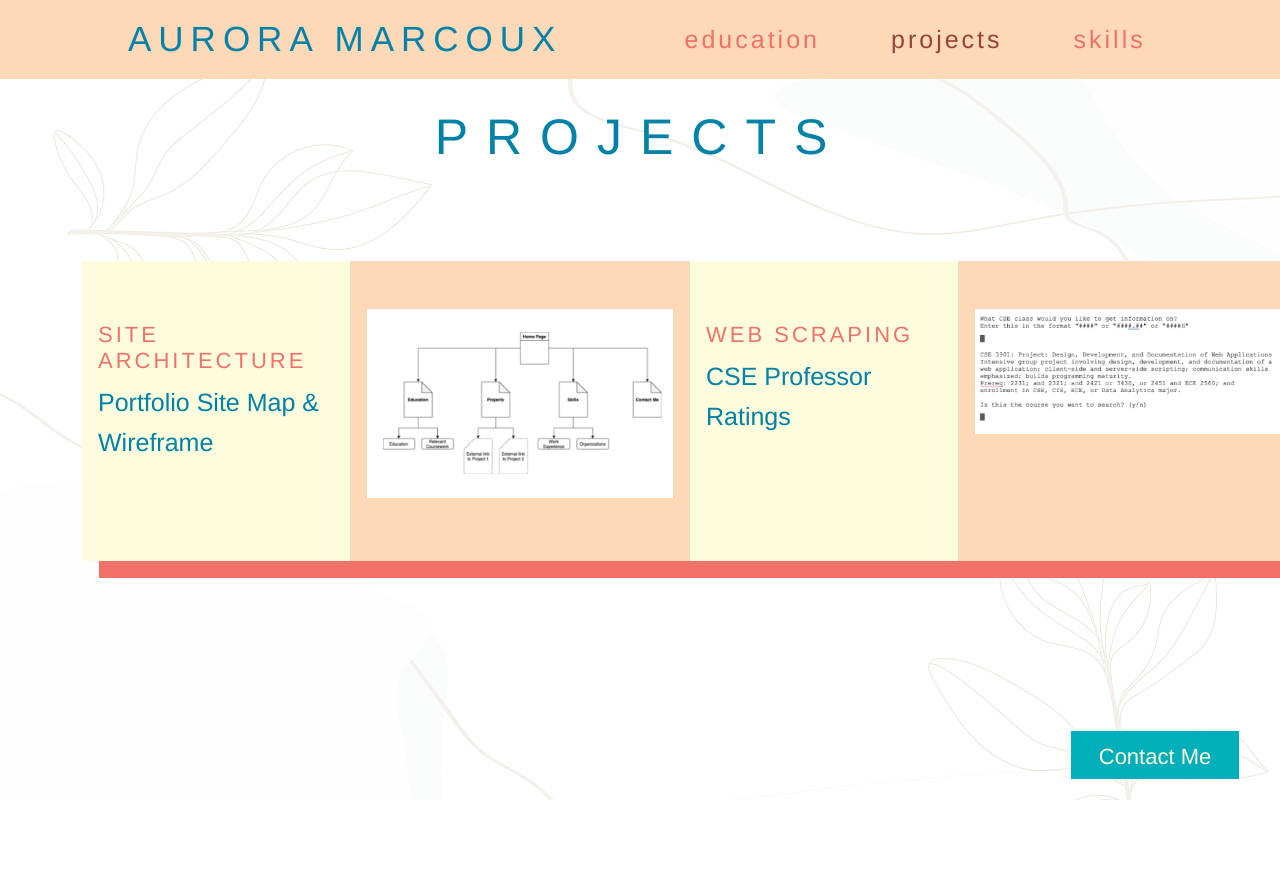
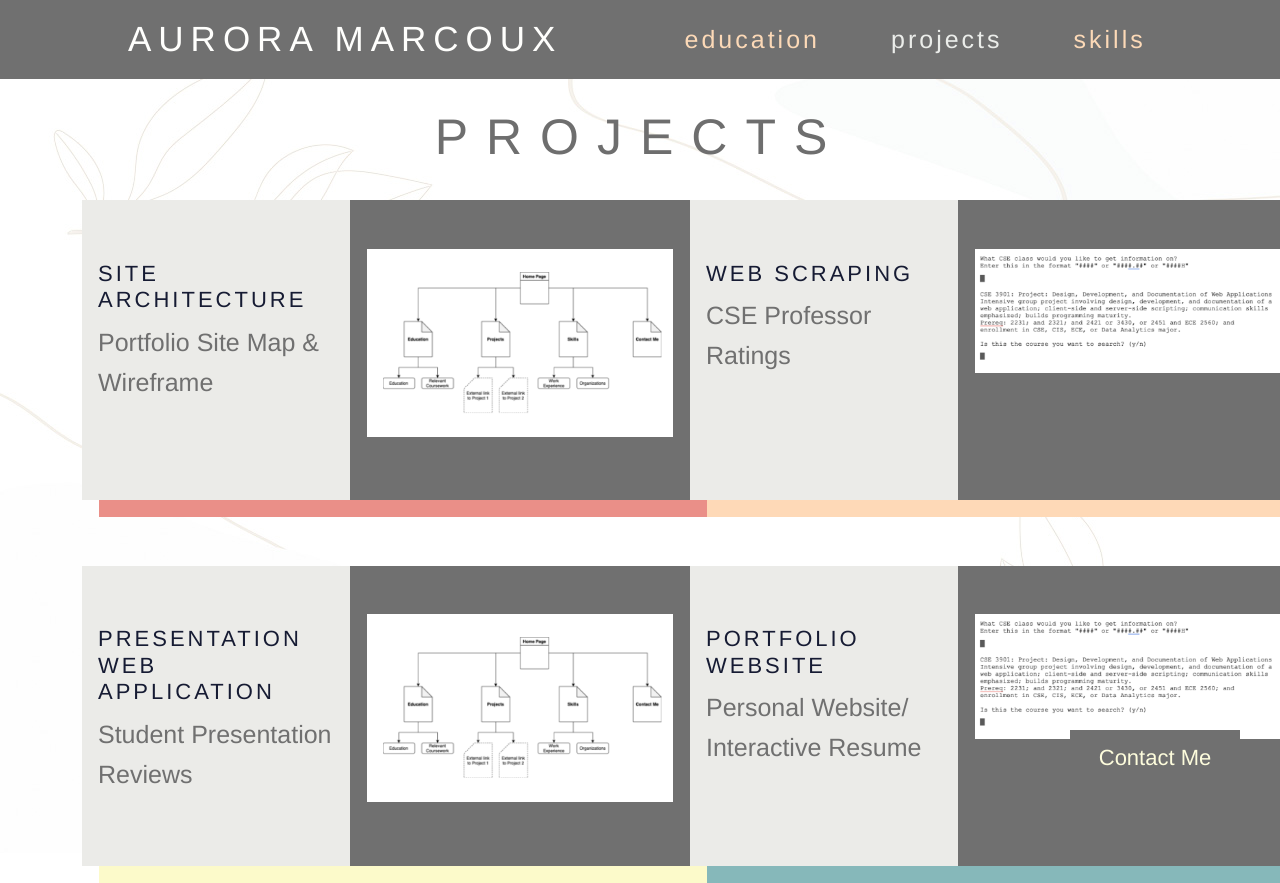
Before and after one commit to auroramarcoux/site, a plain HTML site: page projects.html in a window 1280 px wide. Shown: the top 883 px of the page. Before the commit the page ends 800 px from the top, so only its background shows below. Drawn offline with nearby package versions, Linux system fonts and the light colour scheme.

Commit message:
updated color scheme; sandbox mixed with neutral professional

```diff
--- a/projects.html
+++ b/projects.html
@@ -10,9 +10,6 @@
     <!-- Bootstrap JS -->
     <script src="https://cdn.jsdelivr.net/npm/bootstrap@5.0.2/dist/js/bootstrap.bundle.min.js" integrity="sha384-MrcW6ZMFYlzcLA8Nl+NtUVF0sA7MsXsP1UyJoMp4YLEuNSfAP+JcXn/tWtIaxVXM" crossorigin="anonymous"></script>
     <title>Aurora Marcoux</title>
-    <style>
-        body{background-color: white; background-image: url(images/minimalist.JPG); background-attachment: fixed; background-repeat: no-repeat; background-size: cover;}
-    </style>
 </head>
 <body>
     <nav class="navbar fixed-top navbar-expand-lg navbar-light bg-light justify-content-between">
@@ -30,9 +27,9 @@
     </nav>
     <div class="heading no-grid">PROJECTS</div>
     <div class="container" id="projects">
-        <div class="row-cols-12">
+        <div class="row-cols-6 proj-1">
             <div class="col-md-6 first" >
-                <div class="card project" style="width: 38rem;">
+                <div class="card project pink" style="width: 38rem;">
                     <div class="card-body pj">
                       <h5 class="card-title proj-title">SITE ARCHITECTURE</h5>
                       <p class="card-text proj-text">Portfolio
@@ -45,7 +42,7 @@
                 </div>
             </div>
             <div class="col-md-6 second">
-                <div class="card project" style="width: 38rem;">
+                <div class="card project orange" style="width: 38rem;">
                     <div class="card-body pj">
                       <h5 class="card-title proj-title">WEB
                         SCRAPING</h5>
@@ -60,6 +57,40 @@
                 </div>
             </div>
         </div>
+        <div class="row-cols-6 proj-2">
+            <div class="col-md-6 first" >
+                <div class="card project yellow" style="width: 38rem;">
+                    <div class="card-body pj">
+                      <h5 class="card-title proj-title">PRESENTATION
+                        WEB
+                        APPLICATION</h5>
+                      <p class="card-text proj-text">Student
+                        Presentation
+                        Reviews</p>
+                      <!-- <a href="#" class="btn btn-primary gh-btn">Go somewhere</a> -->
+                    </div>
+                    <div class="proj-img">
+                        <img class="card-img-top" src="images/site-map.png" alt="Site map">
+                    </div>
+                </div>
+            </div>
+            <div class="col-md-6 second">
+                <div class="card project blue" style="width: 38rem;">
+                    <div class="card-body pj">
+                      <h5 class="card-title proj-title">PORTFOLIO
+                        WEBSITE</h5>
+                      <p class="card-text proj-text">Personal
+                        Website/
+                        Interactive
+                        Resume</p>
+                      <!-- <a href="#" class="btn btn-primary gh-btn">Go somewhere</a> -->
+                    </div>
+                    <div class="proj-img">
+                        <img class="card-img-top" src="images/scraping.png" alt="Web scraping code snippet">
+                    </div>
+                </div>
+            </div>
+        </div>
     </div>
     <a href="contact.html" role="button" class="btn btn-light btn-lg custom" id="contact">Contact Me</a>
 </body>
--- a/site.css
+++ b/site.css
@@ -1,5 +1,9 @@
 body {
     background-color: white;
+    background-image: url(images/minimalist.JPG);
+    background-attachment: fixed;
+    background-repeat: no-repeat;
+    background-size: cover;
 }
 
 .container#home{
@@ -8,18 +12,31 @@ body {
 }
 
 .description {
-    color: #f07167;
+    color: #707070;
     text-align: center;
-    font-size: 23px;
+    font-size: 27px;
+    font-weight: bold;
     grid-row: 2/3;
     font-family: "HelveticaNeue", "Helvetica Neue";
     margin-right: 12px;
 }
 
+.stud {
+    color: #86B8BA;
+}
+
+.dev {
+    color: #EA8F88;
+}
+
+.des {
+    color: #DEBD9D;
+}
+
 .title {
-    color: #0081a7;
+    color: #707070;
     text-align: center;
-    font-size: 70px;
+    font-size: 80px;
     grid-row: 3/4;
     font-family: "HelveticaNeue-CondensedBold", "Helvetica Neue";
     letter-spacing: 18px;
@@ -39,7 +56,8 @@ body {
     width: 170px;
     font-size: 22px;
     background-color: white;
-    color: #f07167;
+    border: 2px solid #707070;
+    color: #707070;
     font-family: "HelveticaNeue-Thin", "Helvetica Neue";
     vertical-align: middle;
     padding-top: 22px;
@@ -85,11 +103,11 @@ body {
 }
 
 .nav-item {
-    color: #f07167!important;
+    color: #FCD9B7!important;
 }
 
 .navbar-light .navbar-nav .nav-link.active {
-    color: #98423c!important;
+    color: #ebedea!important;
 }
 
 .navbar-expand-lg {
@@ -101,16 +119,16 @@ body {
     font-size: 35px;
     font-family: "HelveticaNeue-Light", "Helvetica Neue";
     letter-spacing: 7px;
-    color: #0081a7!important;
+    color: #FFFFFD!important;
 }
 
 .bg-light {
-    background-color: #fed9b7!important;
+    background-color: #707070!important;
 }
 
 .heading {
     text-align: center;
-    color: #0081a7;
+    color: #6E6E6E;
     font-size: 50px;
     font-family: "HelveticaNeue-CondensedBold", "Helvetica Neue";
     letter-spacing: 18px;
@@ -157,34 +175,55 @@ body {
 .card-text {
     line-height: 40px;
     font-size: 18px;
-    color: #0081a7;
+    color: #707070;
     font-family: "HelveticaNeue-Light", "Helvetica Neue";
 }
 
 .card-title {
     font-size: 25px;
-    color:#F07167;
+    color:#161B33;
     letter-spacing: 3px;
     font-family: "HelveticaNeue-Light", "Helvetica Neue";
 }
 
 .card-subtitle {
-    font-size: 20px;
-    font-weight: bold;
+    font-size: 22px;
     font-family: "HelveticaNeue-Light", "Helvetica Neue";
 }
 
 .text-muted {
-    color:#f07167!important;
+    color: #86B8BA!important;
 }
 
 .card {
-    background-color: #FDFCDC;
+    background-color: #EBEBE8;
+    border: none;
+    border-radius: 0;
+}
+
+.class {
+    font-size: 20px;
+}
+
+.pink {
+    box-shadow: 17px 17px #EA8F88;
+}
+
+.orange {
+    box-shadow: 17px 17px #FED9B7;
+}
+
+.yellow {
+    box-shadow: 17px 17px #FCFACA;
+}
+
+.blue {
+    box-shadow: 17px 17px #86B8BA;
 }
 
 .list-group-item {
     background-color: #E3E3E2;
-    color:#F07167;
+    color:#161B33;
     letter-spacing: 3px;
     font-family: "HelveticaNeue-Light", "Helvetica Neue";
     font-size: 20px;
@@ -194,7 +233,7 @@ body {
     position: fixed;
     bottom: 20px;
     right: 30px;
-    background-color: #00AFB9;
+    background-color: #707070;
     color: #FDFCDC;
     height: 50px;
     padding-top: 9px;
@@ -222,15 +261,25 @@ body {
 
 .container#projects {
     display: grid;
-    grid-template-rows: 1fr;
+    grid-template-rows: 0.9fr 1fr;
 }
 
-.row-cols-12 {
-    grid-row: 1/2;
+.row-cols-6 {
     display: inline-flex;
     justify-content: space-between;
     align-items: flex-start;
-    padding-top: 5%;
+}
+
+.proj-1 {
+    grid-row: 1/2;
+    padding-top: 0;
+    margin-bottom: 0;
+}
+
+.proj-2 {
+    grid-row: 2/3;
+    margin-bottom: 70px;
+    padding-top: 3%;
 }
 
 .no-grid {
@@ -238,7 +287,7 @@ body {
 }
 
 .proj-img {
-    background-color: #fed9b7;
+    background-color: #707070;
     padding-top: 8%;
 }
 
@@ -289,12 +338,6 @@ body {
     padding-left: 0.5rem;
 }
 
-.card {
-    border: none;
-    border-radius: 0;
-    box-shadow: 17px 17px #F07167;
-}
-
 .contact-form {
     position: relative;
     padding: 1rem;
@@ -308,9 +351,9 @@ body {
     height: 25rem;
     padding: 20px;
     width: 60%;
-    background-color: #FDFCDC;
+    background-color: #E8E8E5;
     border-radius: 0;
-    box-shadow: 17px 17px #F07167;
+    box-shadow: 17px 17px #FCD9B7;
 }
 
 .form-row {
@@ -327,7 +370,7 @@ body {
 
 label {
     font-size: 25px;
-    color: #f07167;
+    color: #707070;
     font-family: "HelveticaNeue-Light", "Helvetica Neue";;
 }
 
@@ -341,7 +384,7 @@ input {
 
 .form-control {
     font-size: 25px;
-    background-color: #fed9b7;
+    background-color: white;
     border: none;
     border-radius: 0;
 }
@@ -349,7 +392,7 @@ input {
 .submit {
     height: 50px;
     padding: 0;
-    background-color: #f07167;
+    background-color: #EA8F88;
     color: #FDFCDC;
     border: none;
 }
```
Also changed, not shown: contact.html (+0 -3 lines), education.html (+20 -23 lines), index.html (+1 -2 lines), skills.html (+3 -7 lines).
